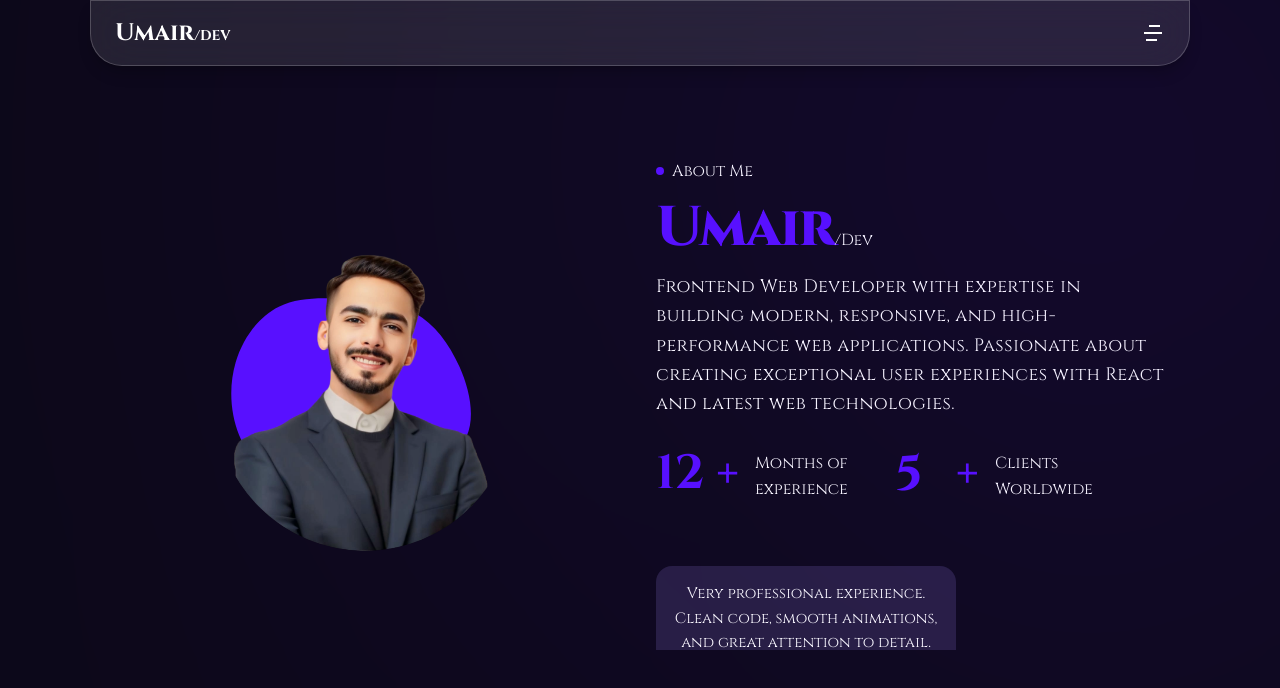
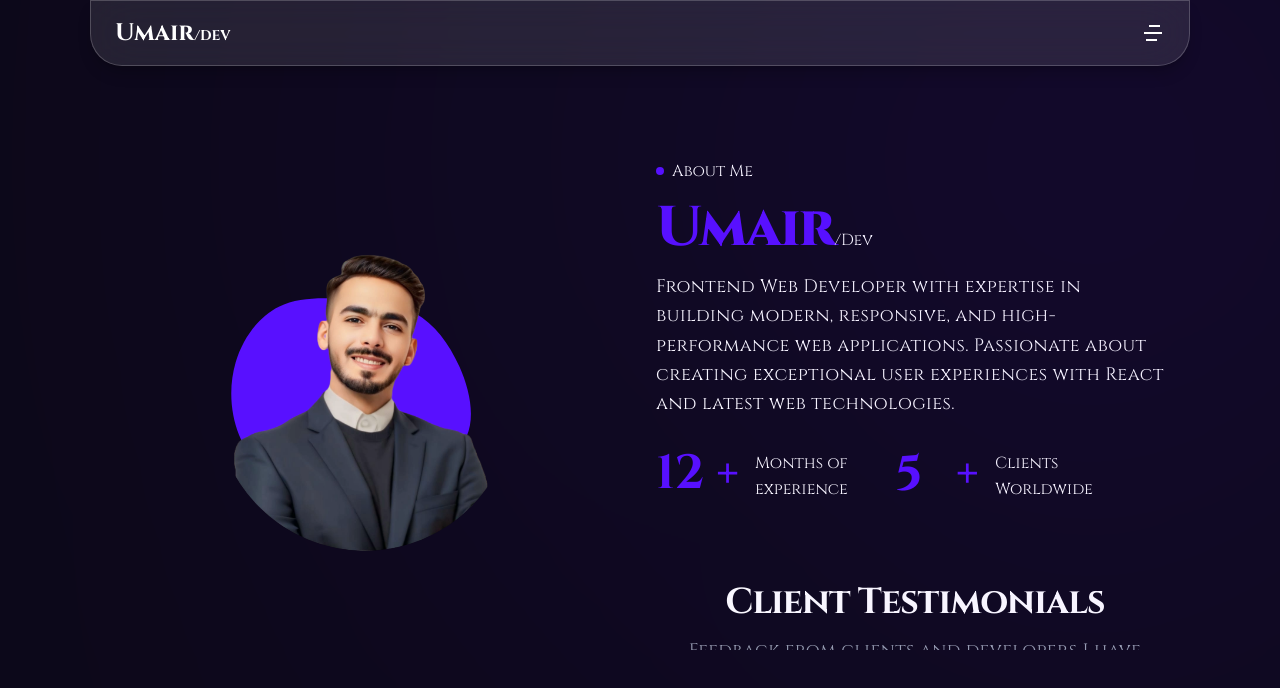
Before and after one commit to Umair-dev55/umair-ali-dev, a Next.js app: page /about in a window 1280 px wide. Shown: the top 688 px of the page. Built offline with nearby package versions, Linux system fonts and the light colour scheme.

Commit message:
Testimonials Changes & Make it professional look

```diff
--- a/src/components/AboutTestimonials.jsx
+++ b/src/components/AboutTestimonials.jsx
@@ -1,12 +1,15 @@
 "use client";
+
 // Swiper
 import { Swiper, SwiperSlide } from "swiper/react";
+
 // Swiper modules
 import { Pagination, Autoplay } from "swiper/modules";
 
-// styles
+// Styles
 import "swiper/css";
 import "swiper/css/pagination";
+
 const testimonials = [
   {
     id: 1,
@@ -27,47 +30,77 @@ const testimonials = [
     name: "Usman Tariq",
     role: "Business Owner",
     review:
-      "My website speed improved a lot after the redesign. Everything feels smooth and optimized.",
+      "My website speed improved significantly after the redesign. Everything feels smooth and optimized.",
   },
   {
     id: 4,
     name: "Hamza Ali",
     role: "Ecommerce Store Owner",
     review:
-      "The whole project was completed on time and the final result exceeded expectations.",
+      "The entire project was delivered on time and the final result exceeded expectations.",
   },
   {
     id: 5,
     name: "Bilal Ahmed",
     role: "React Developer",
     review:
-      "Great developer to work with. The UI was pixel perfect and the performance was excellent.",
+      "Great developer to work with. The UI was pixel perfect and performance was excellent.",
   },
 ];
 
 const AboutTestimonials = () => {
   return (
+    <section className="flex overflow-x-hidden py-12">
+      <div className="max-w-2xl px-4 ">
+        {/* heading */}
+        <div className="text-center mb-10">
+          <h2 className="h2 text-3xl md:text-4xl font-bold text-white">
+            Client Testimonials
+          </h2>
+
+          <p className="text-gray-400 mt-3 para">
+            Feedback from clients and developers I have worked with.
+          </p>
+        </div>
+
+        {/* swiper */}
         <Swiper
           modules={[Pagination, Autoplay]}
+          slidesPerView={1}
+          centeredSlides={true}
+          loop={true}
           autoplay={{
-        delay: 2500,
+            delay: 3000,
             disableOnInteraction: false,
           }}
           pagination={{
             clickable: true,
           }}
-      className="h-full w-[300px]  "
+          spaceBetween={20}
+          className="max-w-60  xl:max-w-95 mx-auto pb-14"
         >
           {testimonials.map((testimonial) => (
-        <SwiperSlide key={testimonial.id} className="py-8">
-          <div className="text-center bg-tertiary-hover p-4 rounded-2xl h-full">
-            <p className="text-[15px]">{testimonial.review}</p>
-            <h3 className="text-[16px] mt-4">{testimonial.name}</h3>
-            <p className="text-sm">{testimonial.role}</p>
+            <SwiperSlide key={testimonial.id}>
+              <div className="rounded-4xl border-tertiary bg-tertiary hover:border-tertiary-hover  p-8 text-center min-h-[260px] flex flex-col justify-between">
+                {/* review */}
+                <p className="para text-gray-300 leading-relaxed text-[16px]">
+                  "{testimonial.review}"
+                </p>
+
+                {/* user */}
+                <div className="mt-8">
+                  <h3 className="h3 text-xl font-semibold text-white">
+                    {testimonial.name}
+                  </h3>
+
+                  <p className="para text-gray-400 mt-1">{testimonial.role}</p>
+                </div>
               </div>
             </SwiperSlide>
           ))}
         </Swiper>
+      </div>
+    </section>
   );
 };
 
```
Lines whose indentation alone changed are shown as unchanged.
